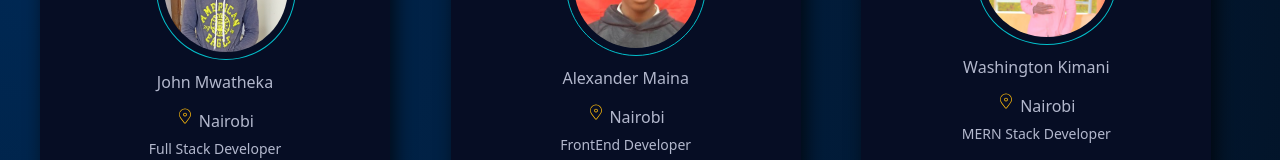
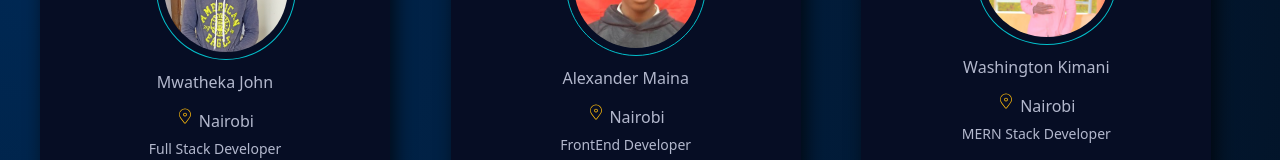
Before and after one commit to Alekiie/5-Dev-Community, a React (Vite) app: page /team in a window 1280 px wide. Shown: the part 465-625 px from the top of the page. Built offline with nearby package versions, Linux system fonts and the light colour scheme; the HTML template or start-up script is replaced by a standard one; a web font is replaced by a local one.

Commit message:
Fixed Name

```diff
--- a/src/pages/Team.jsx
+++ b/src/pages/Team.jsx
@@ -5,7 +5,7 @@ import Cards from "../components/cards/Cards";
 
 const props = [
   {
-    name: "John Mwatheka",
+    name: "Mwatheka John",
     image: Mwatheka,
     location: "Nairobi",
     whatsapp: "https://wa.me/+254757909044?text=Hello%20John",
```
